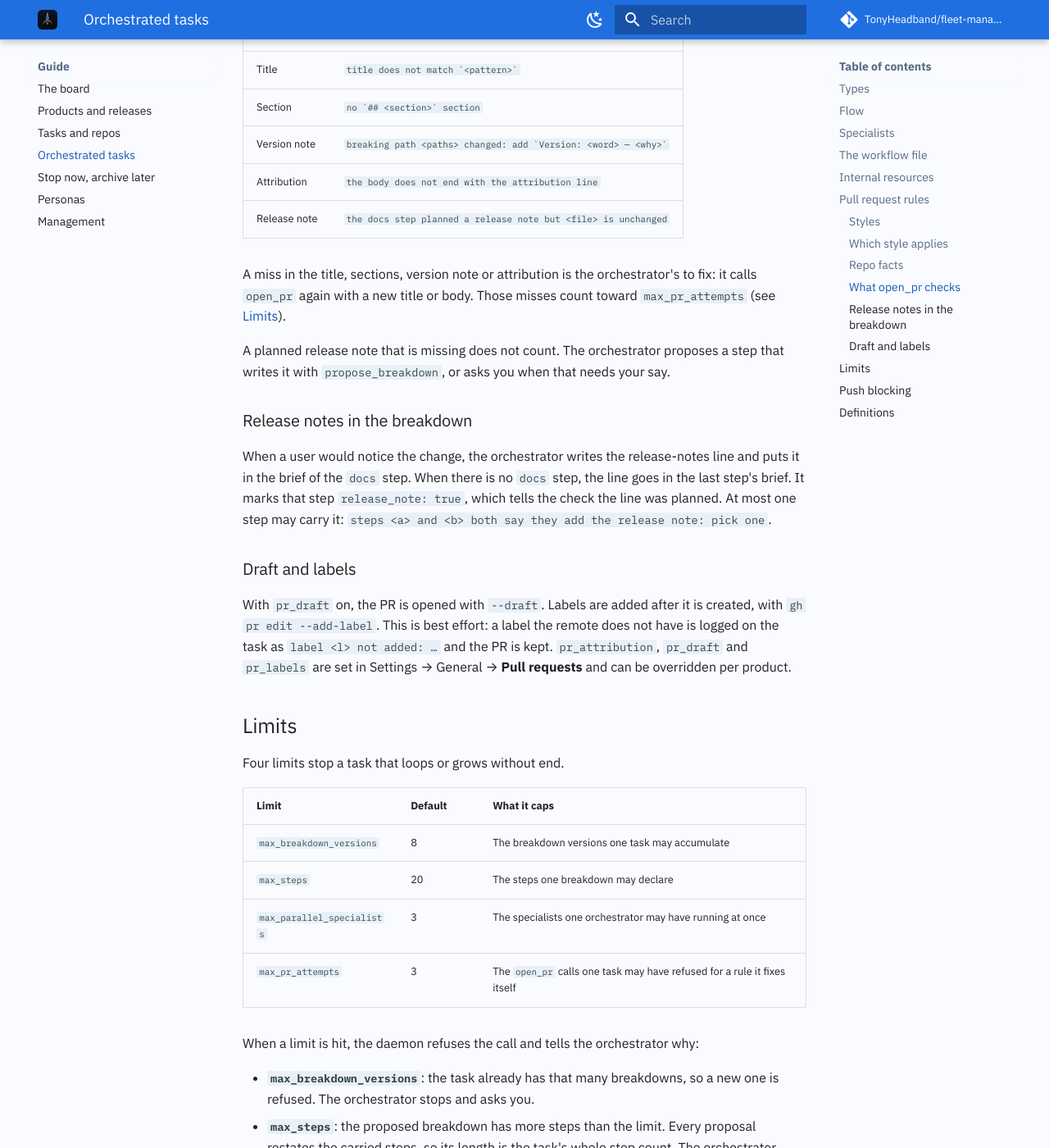
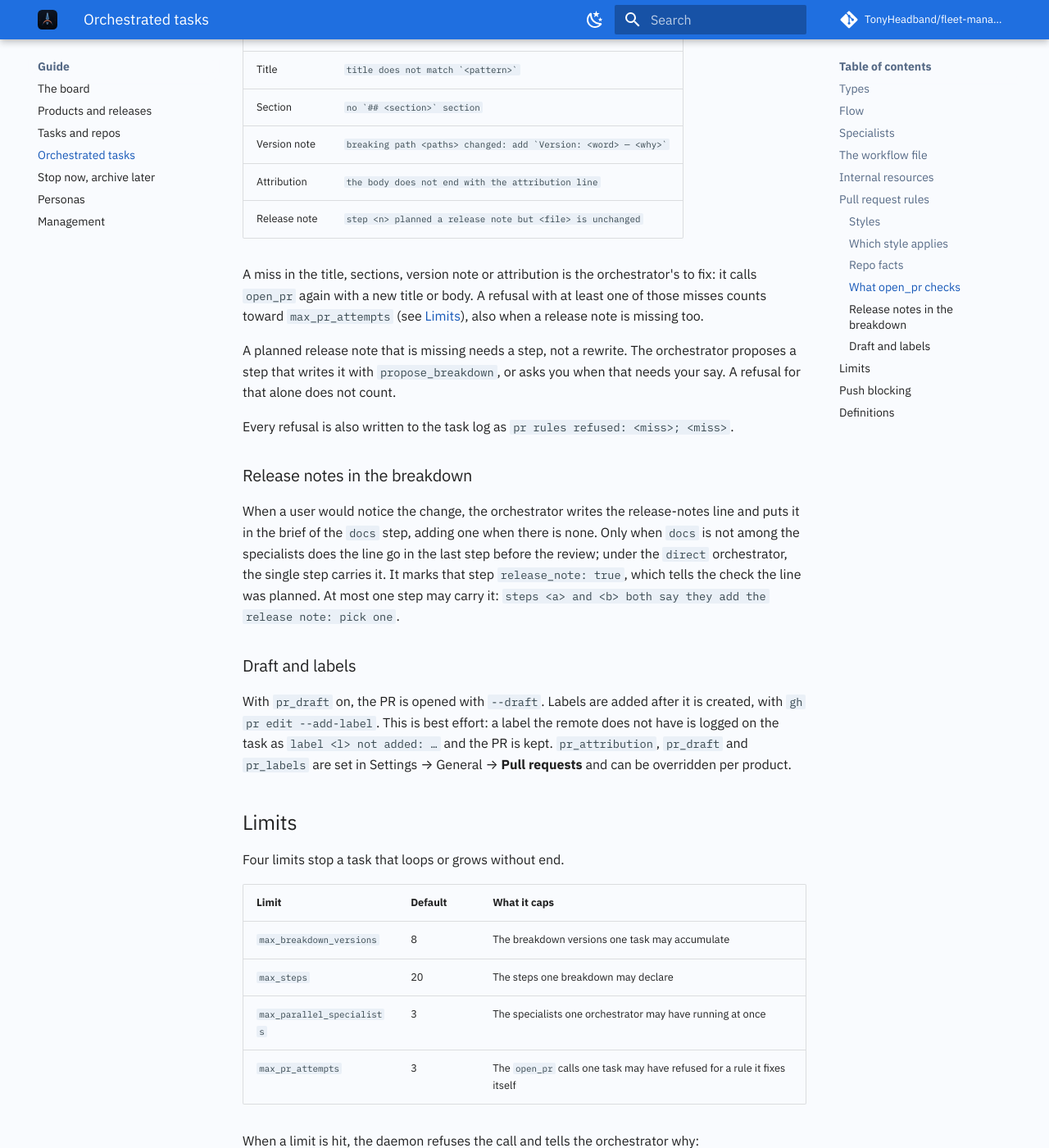
Before and after one commit to TonyHeadband/fleet-manager, an MkDocs documentation site: the page built from docs/guide/orchestrated-tasks.md, in a window 1280 px wide and 1400 px high, scrolled down 6499 px. Shown: the whole window at 82% size. Built offline with MkDocs 1.6.1 and Material for MkDocs 9.7.7, drawn with Linux system fonts in a browser that asks for light colours; comment, search, counter and statistics services are not loaded; some of the changed text lies outside the part shown.

Commit message:
docs: built-in styles plan the release note instead of editing the file; guide matches the prompt
Co-Authored-By: Claude Opus 5.5 <noreply@anthropic.com>

```diff
--- a/docs/guide/orchestrated-tasks.md
+++ b/docs/guide/orchestrated-tasks.md
@@ -213,18 +213,22 @@ panel. The messages are:
 | Section | ``no `## <section>` section`` |
 | Version note | ``breaking path <paths> changed: add `Version: <word> — <why>` `` |
 | Attribution | `the body does not end with the attribution line` |
-| Release note | `the docs step planned a release note but <file> is unchanged` |
+| Release note | `step <n> planned a release note but <file> is unchanged` |
 
 A miss in the title, sections, version note or attribution is the orchestrator's to fix: it calls `open_pr` again
-with a new title or body. Those misses count toward `max_pr_attempts` (see [Limits](#limits)).
+with a new title or body. A refusal with at least one of those misses counts toward `max_pr_attempts` (see
+[Limits](#limits)), also when a release note is missing too.
 
-A planned release note that is missing does not count. The orchestrator proposes a step that writes it with
-`propose_breakdown`, or asks you when that needs your say.
+A planned release note that is missing needs a step, not a rewrite. The orchestrator proposes a step that writes it
+with `propose_breakdown`, or asks you when that needs your say. A refusal for that alone does not count.
+
+Every refusal is also written to the task log as `pr rules refused: <miss>; <miss>`.
 
 ### Release notes in the breakdown
 
 When a user would notice the change, the orchestrator writes the release-notes line and puts it in the brief of the
-`docs` step. When there is no `docs` step, the line goes in the last step's brief. It marks that step
+`docs` step, adding one when there is none. Only when `docs` is not among the specialists does the line go in the last
+step before the review; under the `direct` orchestrator, the single step carries it. It marks that step
 `release_note: true`, which tells the check the line was planned. At most one step may carry it: ``steps <a> and <b>
 both say they add the release note: pick one``.
 
@@ -256,8 +260,9 @@ When a limit is hit, the daemon refuses the call and tells the orchestrator why:
   for one to finish, then starts the next step.
 
 - **`max_pr_attempts`**: the task already had that many `open_pr` calls refused for the title, sections, version
-  note or attribution. From then on every refused `open_pr` call gets the limit message instead of the rule list,
-  and the orchestrator stops and asks you. A missing planned release note does not count.
+  note or attribution (alone or together with a missing release note). From then on every refused `open_pr` call gets
+  the limit message instead of the rule list, and the orchestrator stops and asks you. A refusal for a missing planned
+  release note alone does not count.
 
 Except for the parallel cap, a `limit reached` refusal is a hard stop: the orchestrator stops and tells you, and you either
 raise the limit in Management → Products (see [Overrides](management.md#overrides)) or end the task. Versions,
```
Also changed, not shown: crates/fleet-daemon/builtin/pr-styles/conventional-semver-pre1.0.md (+2 -2 lines), crates/fleet-daemon/builtin/pr-styles/conventional-semver.md (+2 -2 lines), crates/fleet-daemon/builtin/pr-styles/conventional.md (+2 -2 lines).
